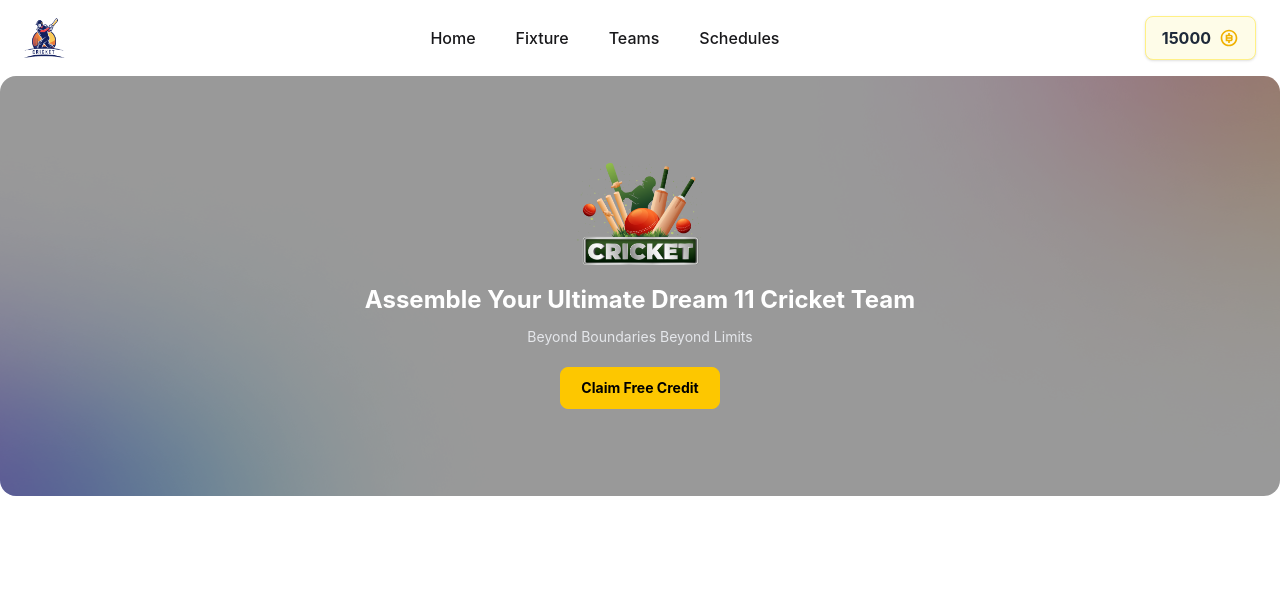
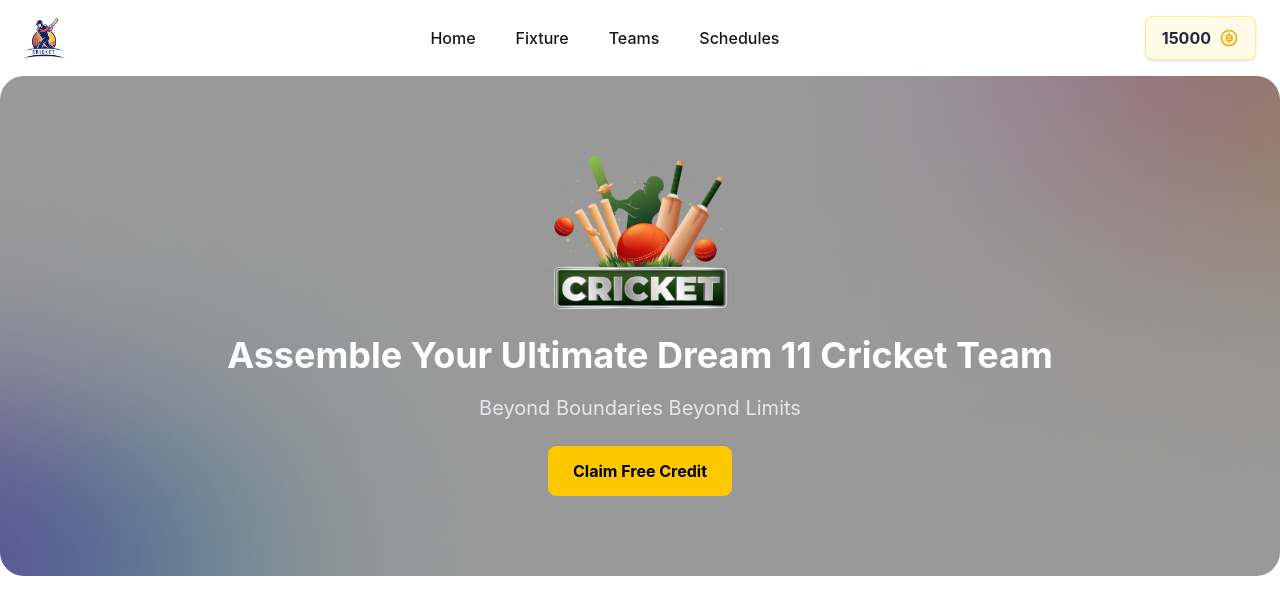
Before and after one commit to aminulislamdev/IPL-DREAM-11, a React (Vite) app: page / in a window 1280 px wide. Shown: the top 614 px of the page. Built offline with nearby package versions, Linux system fonts and the light colour scheme.

Commit message:
style: improve banner background and layout

```diff
--- a/src/components/Banner.tsx
+++ b/src/components/Banner.tsx
@@ -4,33 +4,79 @@ import bgShadow from "../assets/bg-shadow.png";
 const Banner = () => {
   return (
     <section
-      className="container mx-auto overflow-hidden rounded-2xl"
+      className="
+        container mx-auto
+        overflow-hidden rounded-2xl
+        sm:rounded-3xl
+      "
       style={{
         backgroundImage: `url(${bgShadow})`,
         backgroundSize: "cover",
         backgroundPosition: "center",
       }}
     >
-      <div className="flex min-h-105 flex-col items-center justify-center bg-black/40 px-4 py-10 text-center">
+      <div
+        className="
+          flex min-h-105
+          flex-col items-center justify-center
+          bg-black/40
+          px-4 py-10
+          text-center
+          sm:min-h-112.5
+          md:min-h-125
+        "
+      >
         {/* Banner Image */}
         <img
           src={banner}
           alt="Cricket Banner"
-          className="mb-5 w-32"
+          className="
+            mb-5
+            w-32
+            sm:mb-6 sm:w-40
+            md:w-48
+          "
         />
 
         {/* Heading */}
-        <h1 className="mb-3 max-w-4xl text-2xl font-bold leading-tight text-white">
+        <h1
+          className="
+            mb-3
+            max-w-4xl
+            text-2xl font-bold leading-tight text-white
+            sm:text-3xl
+            md:mb-4 md:text-4xl
+          "
+        >
           Assemble Your Ultimate Dream 11 Cricket Team
         </h1>
 
         {/* Description */}
-        <p className="mb-5 text-sm text-gray-200">
+        <p
+          className="
+            mb-5
+            text-sm text-gray-200
+            sm:text-base
+            md:mb-6 md:text-xl
+          "
+        >
           Beyond Boundaries Beyond Limits
         </p>
 
         {/* Button */}
-        <button className="rounded-lg border border-yellow-400 bg-yellow-400 px-5 py-2.5 text-sm font-bold text-black">
+        <button
+          className="
+            rounded-lg
+            border border-yellow-400
+            bg-yellow-400
+            px-5 py-2.5
+            text-sm font-bold text-black
+            transition-all duration-200
+            hover:scale-105
+            hover:bg-yellow-300
+            sm:px-6 sm:py-3 sm:text-base
+          "
+        >
           Claim Free Credit
         </button>
       </div>
```
